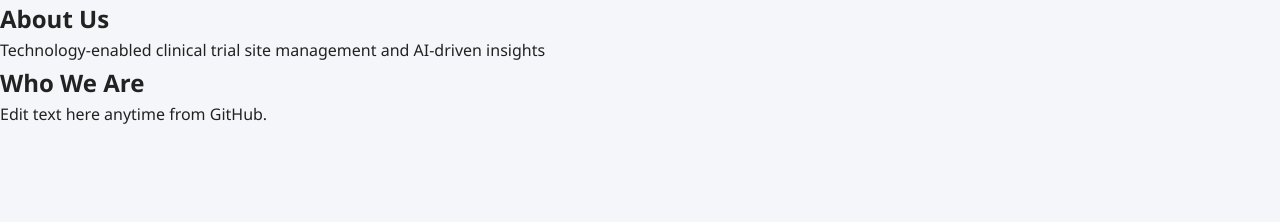
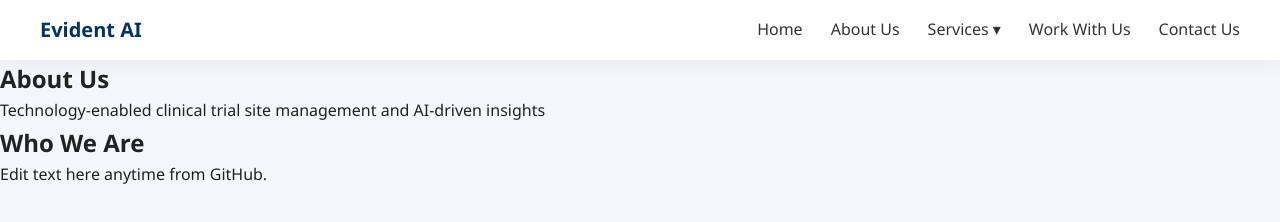
Before and after one commit to ashit1122/Evident-AI, a plain HTML site: page about.html in a window 1280 px wide. Drawn offline with Linux system fonts and the light colour scheme; files that its build step writes are made by us from their sources; files whose address does not match are found by name.

Commit message:
Add navigation bar to about.html

```diff
--- a/about.html
+++ b/about.html
@@ -6,6 +6,28 @@
   <link rel="stylesheet" href="css/styles.css">
 </head>
 <body>
+
+  <nav class="main-nav">
+  <div class="nav-logo">
+    <a href="index.html">Evident AI</a>
+  </div>
+
+  <ul class="nav-links">
+    <li><a href="index.html">Home</a></li>
+    <li><a href="about.html">About Us</a></li>
+
+    <li class="dropdown">
+      <a href="services.html">Services ▾</a>
+      <ul class="dropdown-menu">
+        <li><a href="recruitment.html">Patient Recruitment</a></li>
+        <li><a href="saas.html">AI / SaaS Solutions</a></li>
+      </ul>
+    </li>
+
+    <li><a href="careers.html">Work With Us</a></li>
+    <li><a href="contact.html">Contact Us</a></li>
+  </ul>
+</nav>
 
 <!-- NAV HERE -->
 
```
